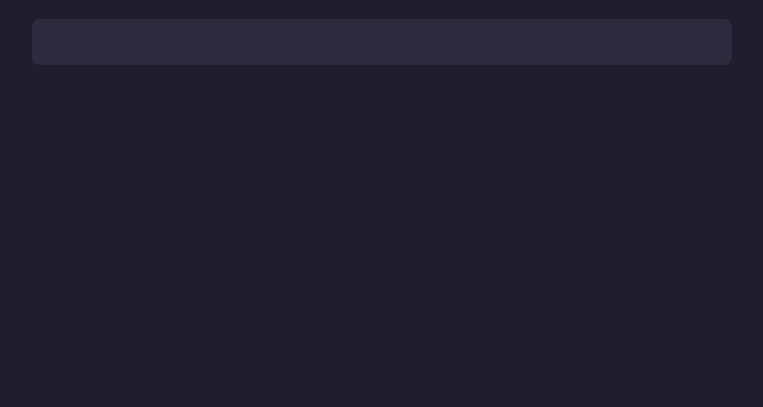
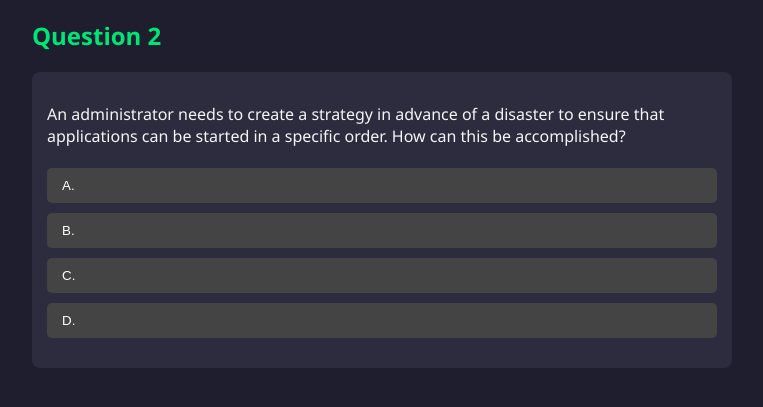
Before and after one commit to laantefjer/mv-public, a plain HTML site: page vmceQuiz/game2.html in a window 1280 px wide. Shown: the part 87-494 px from the top of the page, without its empty margins (258-1021 px from the left). Drawn offline with Linux system fonts and the light colour scheme.

Commit message:
Add initial questions for VeeamQuest game

```diff
--- a/vmceQuiz/game2.html
+++ b/vmceQuiz/game2.html
@@ -63,7 +63,35 @@
   </div>
   <script>
     const questions = [
-      // ...full questions array from vmce_questions.json inserted here...
+      {
+        "stage": "Question 1",
+        "question": "Which API is available to automate Veeam Backup and Replication operations?",
+        "options": [
+          "A. ",
+          "B. ",
+          "C. ",
+          "D. "
+        ],
+        "correct": [
+          "A"
+        ],
+        "explanation": "The REST API through Veeam Backup and Replication Server is the available API for automating Veeam Backup and Replication operations. This API enables programmatic control over Veeam Backup & Replication and allows for integration with external systems and custom automation scripts. Reference: Veeam Backup & Replication RESTful API Reference, Veeam Automation and Scripting Guide"
+      },
+      {
+        "stage": "Question 2",
+        "question": "An administrator needs to create a strategy in advance of a disaster to ensure that applications can be started in a specific order. How can this be accomplished?",
+        "options": [
+          "A. ",
+          "B. ",
+          "C. ",
+          "D. "
+        ],
+        "correct": [
+          "A"
+        ],
+        "explanation": "To ensure that applications can be started in a specific order in advance of a disaster, an administrator should use a Failover Plan in Veeam Backup and Replication. This feature allows for the creation of a predefined sequence for starting up VMs, ensuring that applications are brought online in the correct order during a disaster recovery scenario. Reference: Veeam Backup & Replication User Guide, Veeam Failover Plan Configuration Guide"
+      },
+      // ... (all other questions from vmce_questions.json) ...
     ];
 
     let currentQuestionIndex = null;
```
